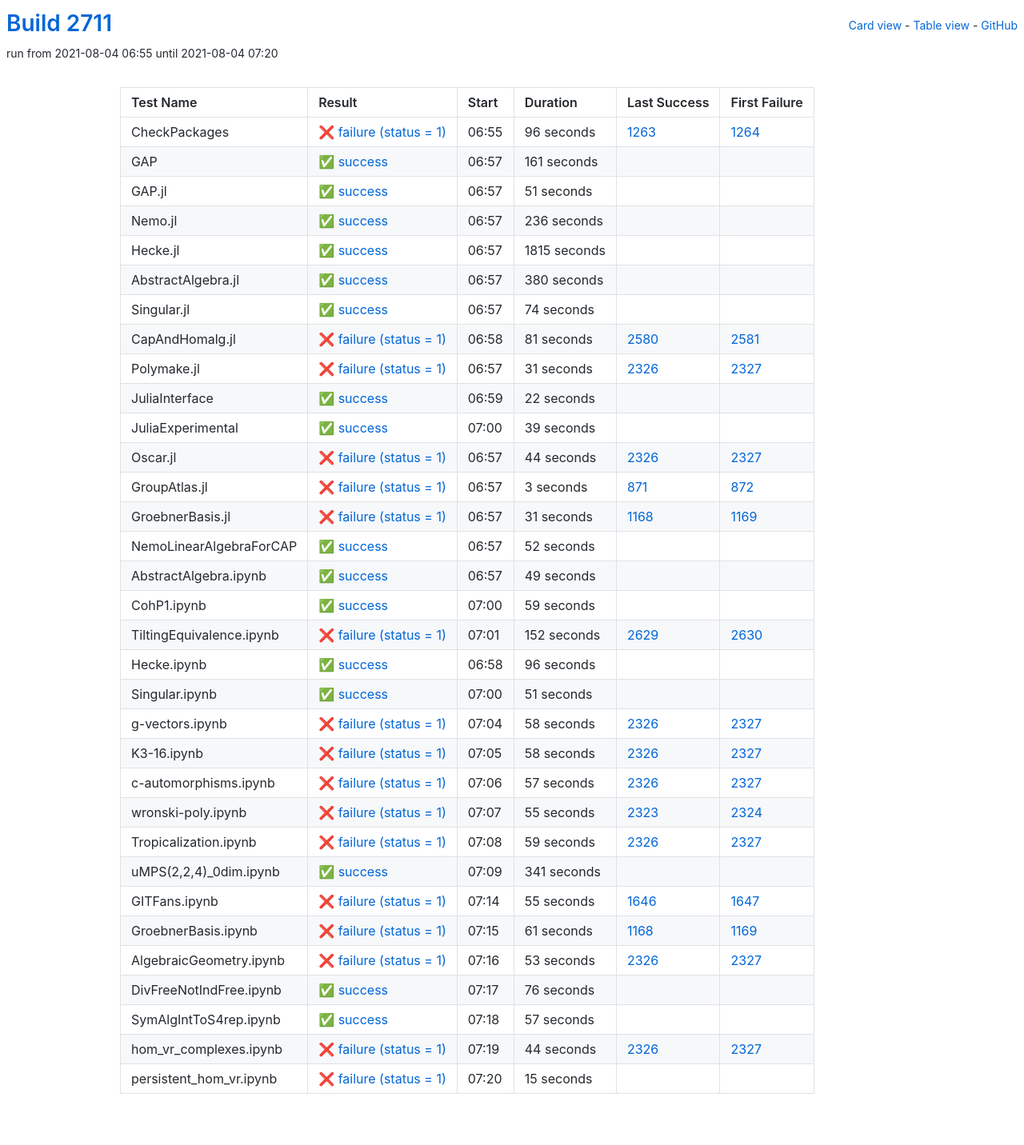
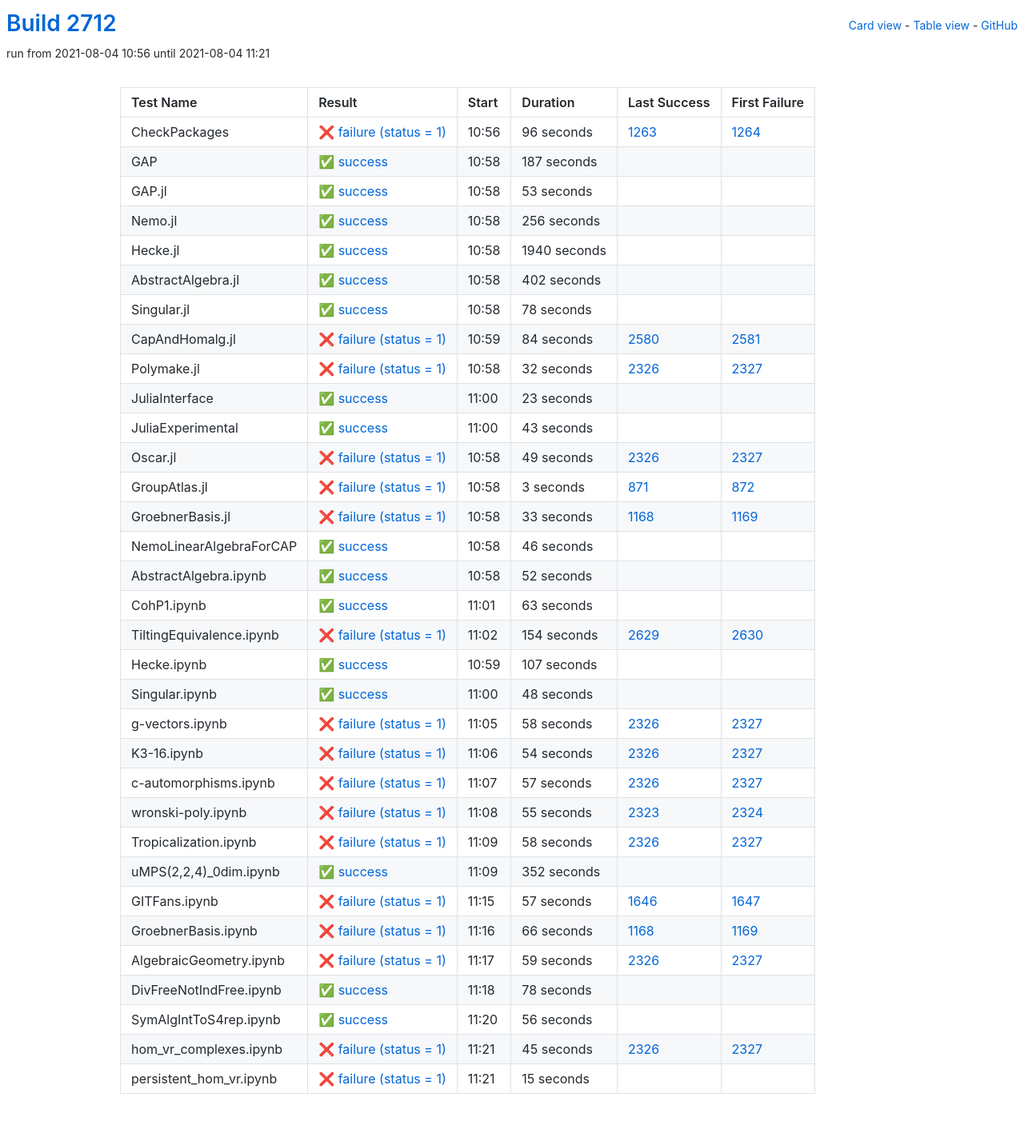
Before and after one commit to oscar-system/oscar-ci-status-stable, a Jekyll site: the page built from table.html, in a window 1280 px wide. Shown: the whole page at 80% size. Built offline with Jekyll 4.4.1, drawn with Linux system fonts in a browser that asks for light colours.

Commit message:
Build #2712

```diff
--- a/_data/ci.yml
+++ b/_data/ci.yml
@@ -1,6 +1,6 @@
 ---
-build: 2711
-build_url: https://oscarci.mathematik.uni-kl.de/job/oscar-stable/2711/
+build: 2712
+build_url: https://oscarci.mathematik.uni-kl.de/job/oscar-stable/2712/
 job: oscar-stable
 organization: oscar-system
 repo: oscar-ci-status-stable
@@ -8,8 +8,8 @@ repourl: https://github.com/oscar-system/oscar-ci-status-stable
 tests:
 - name: CheckPackages
   id: checkpackages
-  log: https://oscarci.mathematik.uni-kl.de/job/oscar-stable/2711/artifact/logs/build-2711/CheckPackages.log
-  start: 2021-08-04 06:55
+  log: https://oscarci.mathematik.uni-kl.de/job/oscar-stable/2712/artifact/logs/build-2712/CheckPackages.log
+  start: 2021-08-04 10:56
   success: false
   exitcode: 1
   status: failure
@@ -20,140 +20,140 @@ tests:
   first_failure_url: https://oscarci.mathematik.uni-kl.de/job/oscar-stable/1264/
 - name: GAP
   id: gap
-  log: https://oscarci.mathematik.uni-kl.de/job/oscar-stable/2711/artifact/logs/build-2711/GAP.log
-  start: 2021-08-04 06:57
+  log: https://oscarci.mathematik.uni-kl.de/job/oscar-stable/2712/artifact/logs/build-2712/GAP.log
+  start: 2021-08-04 10:58
   success: true
   exitcode: 0
   status: success
-  duration: 161
+  duration: 187
   last_success: false
   last_success_url:
   first_failure: false
   first_failure_url:
 - name: GAP.jl
   id: gap-jl
-  log: https://oscarci.mathematik.uni-kl.de/job/oscar-stable/2711/artifact/logs/build-2711/GAP.jl.log
-  start: 2021-08-04 06:57
+  log: https://oscarci.mathematik.uni-kl.de/job/oscar-stable/2712/artifact/logs/build-2712/GAP.jl.log
+  start: 2021-08-04 10:58
   success: true
   exitcode: 0
   status: success
-  duration: 51
+  duration: 53
   last_success: false
   last_success_url:
   first_failure: false
   first_failure_url:
 - name: Nemo.jl
   id: nemo-jl
-  log: https://oscarci.mathematik.uni-kl.de/job/oscar-stable/2711/artifact/logs/build-2711/Nemo.jl.log
-  start: 2021-08-04 06:57
+  log: https://oscarci.mathematik.uni-kl.de/job/oscar-stable/2712/artifact/logs/build-2712/Nemo.jl.log
+  start: 2021-08-04 10:58
   success: true
   exitcode: 0
   status: success
-  duration: 236
+  duration: 256
   last_success: false
   last_success_url:
   first_failure: false
   first_failure_url:
 - name: Hecke.jl
   id: hecke-jl
-  log: https://oscarci.mathematik.uni-kl.de/job/oscar-stable/2711/artifact/logs/build-2711/Hecke.jl.log
-  start: 2021-08-04 06:57
+  log: https://oscarci.mathematik.uni-kl.de/job/oscar-stable/2712/artifact/logs/build-2712/Hecke.jl.log
+  start: 2021-08-04 10:58
   success: true
   exitcode: 0
   status: success
-  duration: 1815
+  duration: 1940
   last_success: false
   last_success_url:
   first_failure: false
   first_failure_url:
 - name: AbstractAlgebra.jl
   id: abstractalgebra-jl
-  log: https://oscarci.mathematik.uni-kl.de/job/oscar-stable/2711/artifact/logs/build-2711/AbstractAlgebra.jl.log
-  start: 2021-08-04 06:57
+  log: https://oscarci.mathematik.uni-kl.de/job/oscar-stable/2712/artifact/logs/build-2712/AbstractAlgebra.jl.log
+  start: 2021-08-04 10:58
   success: true
   exitcode: 0
   status: success
-  duration: 380
+  duration: 402
   last_success: false
   last_success_url:
   first_failure: false
   first_failure_url:
 - name: Singular.jl
   id: singular-jl
-  log: https://oscarci.mathematik.uni-kl.de/job/oscar-stable/2711/artifact/logs/build-2711/Singular.jl.log
-  start: 2021-08-04 06:57
+  log: https://oscarci.mathematik.uni-kl.de/job/oscar-stable/2712/artifact/logs/build-2712/Singular.jl.log
+  start: 2021-08-04 10:58
   success: true
   exitcode: 0
   status: success
-  duration: 74
+  duration: 78
   last_success: false
   last_success_url:
   first_failure: false
   first_failure_url:
 - name: CapAndHomalg.jl
   id: capandhomalg-jl
-  log: https://oscarci.mathematik.uni-kl.de/job/oscar-stable/2711/artifact/logs/build-2711/CapAndHomalg.jl.log
-  start: 2021-08-04 06:58
+  log: https://oscarci.mathematik.uni-kl.de/job/oscar-stable/2712/artifact/logs/build-2712/CapAndHomalg.jl.log
+  start: 2021-08-04 10:59
   success: false
   exitcode: 1
   status: failure
-  duration: 81
+  duration: 84
   last_success: 2580
   last_success_url: https://oscarci.mathematik.uni-kl.de/job/oscar-stable/2580/
   first_failure: 2581
   first_failure_url: https://oscarci.mathematik.uni-kl.de/job/oscar-stable/2581/
 - name: Polymake.jl
   id: polymake-jl
-  log: https://oscarci.mathematik.uni-kl.de/job/oscar-stable/2711/artifact/logs/build-2711/Polymake.jl.log
-  start: 2021-08-04 06:57
+  log: https://oscarci.mathematik.uni-kl.de/job/oscar-stable/2712/artifact/logs/build-2712/Polymake.jl.log
+  start: 2021-08-04 10:58
   success: false
   exitcode: 1
   status: failure
-  duration: 31
+  duration: 32
   last_success: 2326
   last_success_url: https://oscarci.mathematik.uni-kl.de/job/oscar-stable/2326/
   first_failure: 2327
   first_failure_url: https://oscarci.mathematik.uni-kl.de/job/oscar-stable/2327/
 - name: JuliaInterface
   id: juliainterface
-  log: https://oscarci.mathematik.uni-kl.de/job/oscar-stable/2711/artifact/logs/build-2711/JuliaInterface.log
-  start: 2021-08-04 06:59
+  log: https://oscarci.mathematik.uni-kl.de/job/oscar-stable/2712/artifact/logs/build-2712/JuliaInterface.log
+  start: 2021-08-04 11:00
   success: true
   exitcode: 0
   status: success
-  duration: 22
+  duration: 23
   last_success: false
   last_success_url:
   first_failure: false
   first_failure_url:
 - name: JuliaExperimental
   id: juliaexperimental
-  log: https://oscarci.mathematik.uni-kl.de/job/oscar-stable/2711/artifact/logs/build-2711/JuliaExperimental.log
-  start: 2021-08-04 07:00
+  log: https://oscarci.mathematik.uni-kl.de/job/oscar-stable/2712/artifact/logs/build-2712/JuliaExperimental.log
+  start: 2021-08-04 11:00
   success: true
   exitcode: 0
   status: success
-  duration: 39
+  duration: 43
   last_success: false
   last_success_url:
   first_failure: false
   first_failure_url:
 - name: Oscar.jl
   id: oscar-jl
-  log: https://oscarci.mathematik.uni-kl.de/job/oscar-stable/2711/artifact/logs/build-2711/Oscar.jl.log
-  start: 2021-08-04 06:57
+  log: https://oscarci.mathematik.uni-kl.de/job/oscar-stable/2712/artifact/logs/build-2712/Oscar.jl.log
+  start: 2021-08-04 10:58
   success: false
   exitcode: 1
   status: failure
-  duration: 44
+  duration: 49
   last_success: 2326
   last_success_url: https://oscarci.mathematik.uni-kl.de/job/oscar-stable/2326/
   first_failure: 2327
   first_failure_url: https://oscarci.mathematik.uni-kl.de/job/oscar-stable/2327/
 - name: GroupAtlas.jl
   id: groupatlas-jl
-  log: https://oscarci.mathematik.uni-kl.de/job/oscar-stable/2711/artifact/logs/build-2711/GroupAtlas.jl.log
-  start: 2021-08-04 06:57
+  log: https://oscarci.mathematik.uni-kl.de/job/oscar-stable/2712/artifact/logs/build-2712/GroupAtlas.jl.log
+  start: 2021-08-04 10:58
   success: false
   exitcode: 1
   status: failure
@@ -164,20 +164,32 @@ tests:
   first_failure_url: https://oscarci.mathematik.uni-kl.de/job/oscar-stable/872/
 - name: GroebnerBasis.jl
   id: groebnerbasis-jl
-  log: https://oscarci.mathematik.uni-kl.de/job/oscar-stable/2711/artifact/logs/build-2711/GroebnerBasis.jl.log
-  start: 2021-08-04 06:57
+  log: https://oscarci.mathematik.uni-kl.de/job/oscar-stable/2712/artifact/logs/build-2712/GroebnerBasis.jl.log
+  start: 2021-08-04 10:58
   success: false
   exitcode: 1
   status: failure
-  duration: 31
+  duration: 33
   last_success: 1168
   last_success_url: https://oscarci.mathematik.uni-kl.de/job/oscar-stable/1168/
   first_failure: 1169
   first_failure_url: https://oscarci.mathematik.uni-kl.de/job/oscar-stable/1169/
 - name: NemoLinearAlgebraForCAP
   id: nemolinearalgebraforcap
-  log: https://oscarci.mathematik.uni-kl.de/job/oscar-stable/2711/artifact/logs/build-2711/NemoLinearAlgebraForCAP.log
-  start: 2021-08-04 06:57
+  log: https://oscarci.mathematik.uni-kl.de/job/oscar-stable/2712/artifact/logs/build-2712/NemoLinearAlgebraForCAP.log
+  start: 2021-08-04 10:58
+  success: true
+  exitcode: 0
+  status: success
+  duration: 46
+  last_success: false
+  last_success_url:
+  first_failure: false
+  first_failure_url:
+- name: AbstractAlgebra.ipynb
+  id: abstractalgebra-ipynb
+  log: https://oscarci.mathematik.uni-kl.de/job/oscar-stable/2712/artifact/logs/build-2712/AbstractAlgebra.ipynb.log
+  start: 2021-08-04 10:58
   success: true
   exitcode: 0
   status: success
@@ -186,70 +198,58 @@ tests:
   last_success_url:
   first_failure: false
   first_failure_url:
-- name: AbstractAlgebra.ipynb
-  id: abstractalgebra-ipynb
-  log: https://oscarci.mathematik.uni-kl.de/job/oscar-stable/2711/artifact/logs/build-2711/AbstractAlgebra.ipynb.log
-  start: 2021-08-04 06:57
+- name: CohP1.ipynb
+  id: cohp1-ipynb
+  log: https://oscarci.mathematik.uni-kl.de/job/oscar-stable/2712/artifact/logs/build-2712/CohP1.ipynb.log
+  start: 2021-08-04 11:01
   success: true
   exitcode: 0
   status: success
-  duration: 49
-  last_success: false
-  last_success_url:
-  first_failure: false
-  first_failure_url:
-- name: CohP1.ipynb
-  id: cohp1-ipynb
-  log: https://oscarci.mathematik.uni-kl.de/job/oscar-stable/2711/artifact/logs/build-2711/CohP1.ipynb.log
-  start: 2021-08-04 07:00
-  success: true
-  exitcode: 0
-  status: success
-  duration: 59
+  duration: 63
   last_success: false
   last_success_url:
   first_failure: false
   first_failure_url:
 - name: TiltingEquivalence.ipynb
   id: tiltingequivalence-ipynb
-  log: https://oscarci.mathematik.uni-kl.de/job/oscar-stable/2711/artifact/logs/build-2711/TiltingEquivalence.ipynb.log
-  start: 2021-08-04 07:01
+  log: https://oscarci.mathematik.uni-kl.de/job/oscar-stable/2712/artifact/logs/build-2712/TiltingEquivalence.ipynb.log
+  start: 2021-08-04 11:02
   success: false
   exitcode: 1
   status: failure
-  duration: 152
+  duration: 154
   last_success: 2629
   last_success_url: https://oscarci.mathematik.uni-kl.de/job/oscar-stable/2629/
   first_failure: 2630
   first_failure_url: https://oscarci.mathematik.uni-kl.de/job/oscar-stable/2630/
 - name: Hecke.ipynb
   id: hecke-ipynb
-  log: https://oscarci.mathematik.uni-kl.de/job/oscar-stable/2711/artifact/logs/build-2711/Hecke.ipynb.log
-  start: 2021-08-04 06:58
+  log: https://oscarci.mathematik.uni-kl.de/job/oscar-stable/2712/artifact/logs/build-2712/Hecke.ipynb.log
+  start: 2021-08-04 10:59
   success: true
   exitcode: 0
   status: success
-  duration: 96
+  duration: 107
   last_success: false
   last_success_url:
   first_failure: false
   first_failure_url:
 - name: Singular.ipynb
   id: singular-ipynb
-  log: https://oscarci.mathematik.uni-kl.de/job/oscar-stable/2711/artifact/logs/build-2711/Singular.ipynb.log
-  start: 2021-08-04 07:00
+  log: https://oscarci.mathematik.uni-kl.de/job/oscar-stable/2712/artifact/logs/build-2712/Singular.ipynb.log
+  start: 2021-08-04 11:00
   success: true
   exitcode: 0
   status: success
-  duration: 51
+  duration: 48
   last_success: false
   last_success_url:
   first_failure: false
   first_failure_url:
 - name: g-vectors.ipynb
   id: g-vectors-ipynb
-  log: https://oscarci.mathematik.uni-kl.de/job/oscar-stable/2711/artifact/logs/build-2711/g-vectors.ipynb.log
-  start: 2021-08-04 07:04
+  log: https://oscarci.mathematik.uni-kl.de/job/oscar-stable/2712/artifact/logs/build-2712/g-vectors.ipynb.log
+  start: 2021-08-04 11:05
   success: false
   exitcode: 1
   status: failure
@@ -260,20 +260,20 @@ tests:
   first_failure_url: https://oscarci.mathematik.uni-kl.de/job/oscar-stable/2327/
 - name: K3-16.ipynb
   id: k3-16-ipynb
-  log: https://oscarci.mathematik.uni-kl.de/job/oscar-stable/2711/artifact/logs/build-2711/K3-16.ipynb.log
-  start: 2021-08-04 07:05
+  log: https://oscarci.mathematik.uni-kl.de/job/oscar-stable/2712/artifact/logs/build-2712/K3-16.ipynb.log
+  start: 2021-08-04 11:06
   success: false
   exitcode: 1
   status: failure
-  duration: 58
+  duration: 54
   last_success: 2326
   last_success_url: https://oscarci.mathematik.uni-kl.de/job/oscar-stable/2326/
   first_failure: 2327
   first_failure_url: https://oscarci.mathematik.uni-kl.de/job/oscar-stable/2327/
 - name: c-automorphisms.ipynb
   id: c-automorphisms-ipynb
-  log: https://oscarci.mathematik.uni-kl.de/job/oscar-stable/2711/artifact/logs/build-2711/c-automorphisms.ipynb.log
-  start: 2021-08-04 07:06
+  log: https://oscarci.mathematik.uni-kl.de/job/oscar-stable/2712/artifact/logs/build-2712/c-automorphisms.ipynb.log
+  start: 2021-08-04 11:07
   success: false
   exitcode: 1
   status: failure
@@ -284,8 +284,8 @@ tests:
   first_failure_url: https://oscarci.mathematik.uni-kl.de/job/oscar-stable/2327/
 - name: wronski-poly.ipynb
   id: wronski-poly-ipynb
-  log: https://oscarci.mathematik.uni-kl.de/job/oscar-stable/2711/artifact/logs/build-2711/wronski-poly.ipynb.log
-  start: 2021-08-04 07:07
+  log: https://oscarci.mathematik.uni-kl.de/job/oscar-stable/2712/artifact/logs/build-2712/wronski-poly.ipynb.log
+  start: 2021-08-04 11:08
   success: false
   exitcode: 1
   status: failure
@@ -296,8 +296,56 @@ tests:
   first_failure_url: https://oscarci.mathematik.uni-kl.de/job/oscar-stable/2324/
 - name: Tropicalization.ipynb
   id: tropicalization-ipynb
-  log: https://oscarci.mathematik.uni-kl.de/job/oscar-stable/2711/artifact/logs/build-2711/Tropicalization.ipynb.log
-  start: 2021-08-04 07:08
+  log: https://oscarci.mathematik.uni-kl.de/job/oscar-stable/2712/artifact/logs/build-2712/Tropicalization.ipynb.log
+  start: 2021-08-04 11:09
+  success: false
+  exitcode: 1
+  status: failure
+  duration: 58
+  last_success: 2326
+  last_success_url: https://oscarci.mathematik.uni-kl.de/job/oscar-stable/2326/
+  first_failure: 2327
+  first_failure_url: https://oscarci.mathematik.uni-kl.de/job/oscar-stable/2327/
+- name: uMPS(2,2,4)_0dim.ipynb
+  id: umps-2-2-4-0dim-ipynb
+  log: https://oscarci.mathematik.uni-kl.de/job/oscar-stable/2712/artifact/logs/build-2712/uMPS-2-2-4-_0dim.ipynb.log
+  start: 2021-08-04 11:09
+  success: true
+  exitcode: 0
+  status: success
+  duration: 352
+  last_success: false
+  last_success_url:
+  first_failure: false
+  first_failure_url:
+- name: GITFans.ipynb
+  id: gitfans-ipynb
+  log: https://oscarci.mathematik.uni-kl.de/job/oscar-stable/2712/artifact/logs/build-2712/GITFans.ipynb.log
+  start: 2021-08-04 11:15
+  success: false
+  exitcode: 1
+  status: failure
+  duration: 57
+  last_success: 1646
+  last_success_url: https://oscarci.mathematik.uni-kl.de/job/oscar-stable/1646/
+  first_failure: 1647
+  first_failure_url: https://oscarci.mathematik.uni-kl.de/job/oscar-stable/1647/
+- name: GroebnerBasis.ipynb
+  id: groebnerbasis-ipynb
+  log: https://oscarci.mathematik.uni-kl.de/job/oscar-stable/2712/artifact/logs/build-2712/GroebnerBasis.ipynb.log
+  start: 2021-08-04 11:16
+  success: false
+  exitcode: 1
+  status: failure
+  duration: 66
+  last_success: 1168
+  last_success_url: https://oscarci.mathematik.uni-kl.de/job/oscar-stable/1168/
+  first_failure: 1169
+  first_failure_url: https://oscarci.mathematik.uni-kl.de/job/oscar-stable/1169/
+- name: AlgebraicGeometry.ipynb
+  id: algebraicgeometry-ipynb
+  log: https://oscarci.mathematik.uni-kl.de/job/oscar-stable/2712/artifact/logs/build-2712/AlgebraicGeometry.ipynb.log
+  start: 2021-08-04 11:17
   success: false
   exitcode: 1
   status: failure
@@ -306,94 +354,46 @@ tests:
   last_success_url: https://oscarci.mathematik.uni-kl.de/job/oscar-stable/2326/
   first_failure: 2327
   first_failure_url: https://oscarci.mathematik.uni-kl.de/job/oscar-stable/2327/
-- name: uMPS(2,2,4)_0dim.ipynb
-  id: umps-2-2-4-0dim-ipynb
-  log: https://oscarci.mathematik.uni-kl.de/job/oscar-stable/2711/artifact/logs/build-2711/uMPS-2-2-4-_0dim.ipynb.log
-  start: 2021-08-04 07:09
+- name: DivFreeNotIndFree.ipynb
+  id: divfreenotindfree-ipynb
+  log: https://oscarci.mathematik.uni-kl.de/job/oscar-stable/2712/artifact/logs/build-2712/DivFreeNotIndFree.ipynb.log
+  start: 2021-08-04 11:18
   success: true
   exitcode: 0
   status: success
-  duration: 341
-  last_success: false
-  last_success_url:
-  first_failure: false
-  first_failure_url:
-- name: GITFans.ipynb
-  id: gitfans-ipynb
-  log: https://oscarci.mathematik.uni-kl.de/job/oscar-stable/2711/artifact/logs/build-2711/GITFans.ipynb.log
-  start: 2021-08-04 07:14
-  success: false
-  exitcode: 1
-  status: failure
-  duration: 55
-  last_success: 1646
-  last_success_url: https://oscarci.mathematik.uni-kl.de/job/oscar-stable/1646/
-  first_failure: 1647
-  first_failure_url: https://oscarci.mathematik.uni-kl.de/job/oscar-stable/1647/
-- name: GroebnerBasis.ipynb
-  id: groebnerbasis-ipynb
-  log: https://oscarci.mathematik.uni-kl.de/job/oscar-stable/2711/artifact/logs/build-2711/GroebnerBasis.ipynb.log
-  start: 2021-08-04 07:15
-  success: false
-  exitcode: 1
-  status: failure
-  duration: 61
-  last_success: 1168
-  last_success_url: https://oscarci.mathematik.uni-kl.de/job/oscar-stable/1168/
-  first_failure: 1169
-  first_failure_url: https://oscarci.mathematik.uni-kl.de/job/oscar-stable/1169/
-- name: AlgebraicGeometry.ipynb
-  id: algebraicgeometry-ipynb
-  log: https://oscarci.mathematik.uni-kl.de/job/oscar-stable/2711/artifact/logs/build-2711/AlgebraicGeometry.ipynb.log
-  start: 2021-08-04 07:16
-  success: false
-  exitcode: 1
-  status: failure
-  duration: 53
-  last_success: 2326
-  last_success_url: https://oscarci.mathematik.uni-kl.de/job/oscar-stable/2326/
-  first_failure: 2327
-  first_failure_url: https://oscarci.mathematik.uni-kl.de/job/oscar-stable/2327/
-- name: DivFreeNotIndFree.ipynb
-  id: divfreenotindfree-ipynb
-  log: https://oscarci.mathematik.uni-kl.de/job/oscar-stable/2711/artifact/logs/build-2711/DivFreeNotIndFree.ipynb.log
-  start: 2021-08-04 07:17
-  success: true
-  exitcode: 0
-  status: success
-  duration: 76
+  duration: 78
   last_success: false
   last_success_url:
   first_failure: false
   first_failure_url:
 - name: SymAlgIntToS4rep.ipynb
   id: symalginttos4rep-ipynb
-  log: https://oscarci.mathematik.uni-kl.de/job/oscar-stable/2711/artifact/logs/build-2711/SymAlgIntToS4rep.ipynb.log
-  start: 2021-08-04 07:18
+  log: https://oscarci.mathematik.uni-kl.de/job/oscar-stable/2712/artifact/logs/build-2712/SymAlgIntToS4rep.ipynb.log
+  start: 2021-08-04 11:20
   success: true
   exitcode: 0
   status: success
-  duration: 57
+  duration: 56
   last_success: false
   last_success_url:
   first_failure: false
   first_failure_url:
 - name: hom_vr_complexes.ipynb
   id: hom-vr-complexes-ipynb
-  log: https://oscarci.mathematik.uni-kl.de/job/oscar-stable/2711/artifact/logs/build-2711/hom_vr_complexes.ipynb.log
-  start: 2021-08-04 07:19
+  log: https://oscarci.mathematik.uni-kl.de/job/oscar-stable/2712/artifact/logs/build-2712/hom_vr_complexes.ipynb.log
+  start: 2021-08-04 11:21
   success: false
   exitcode: 1
   status: failure
-  duration: 44
+  duration: 45
   last_success: 2326
   last_success_url: https://oscarci.mathematik.uni-kl.de/job/oscar-stable/2326/
   first_failure: 2327
   first_failure_url: https://oscarci.mathematik.uni-kl.de/job/oscar-stable/2327/
 - name: persistent_hom_vr.ipynb
   id: persistent-hom-vr-ipynb
-  log: https://oscarci.mathematik.uni-kl.de/job/oscar-stable/2711/artifact/logs/build-2711/persistent_hom_vr.ipynb.log
-  start: 2021-08-04 07:20
+  log: https://oscarci.mathematik.uni-kl.de/job/oscar-stable/2712/artifact/logs/build-2712/persistent_hom_vr.ipynb.log
+  start: 2021-08-04 11:21
   success: false
   exitcode: 1
   status: failure
```
Also changed, not shown: README.md.
